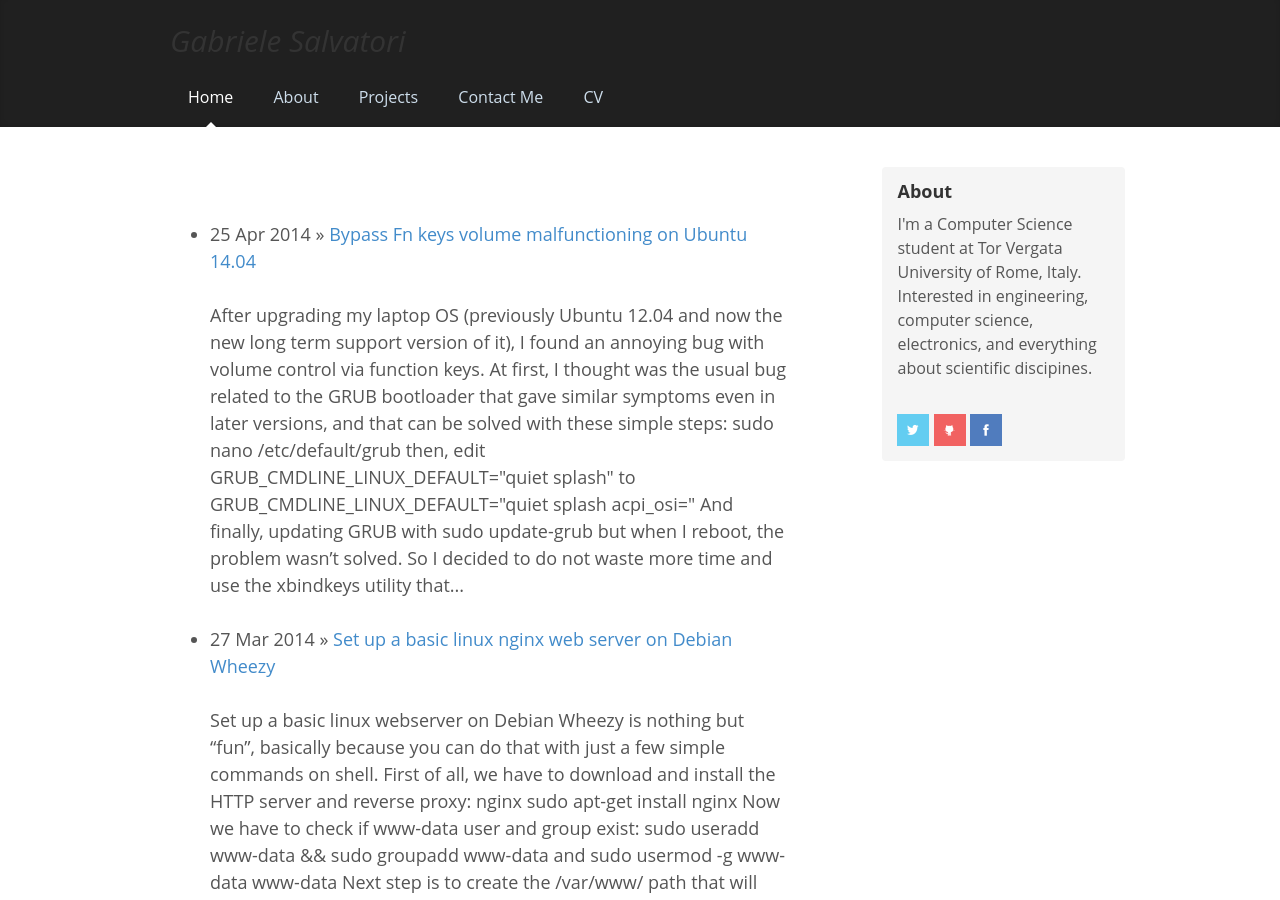
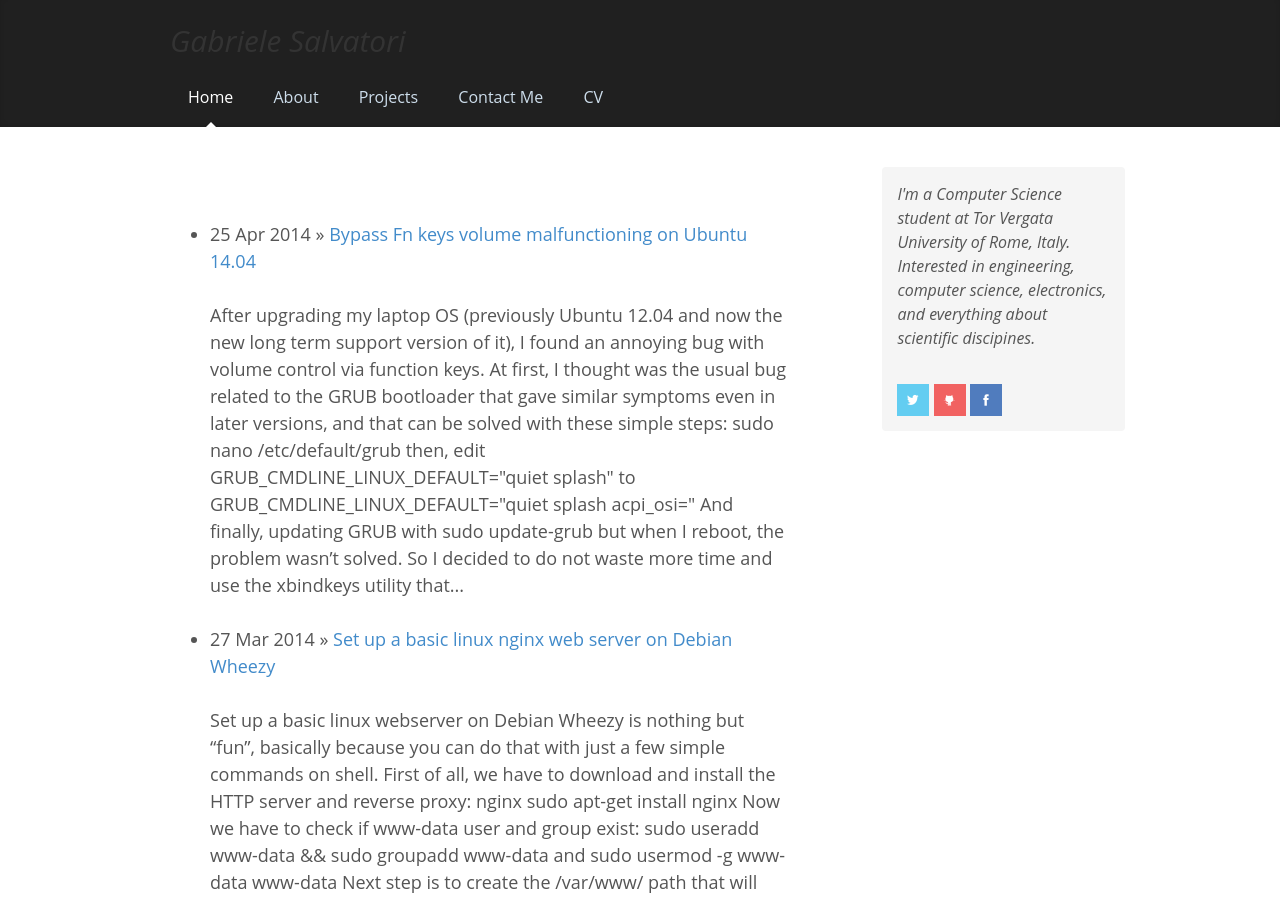
Before and after one commit to gsalvatori/salvatorigabriele.com, a Jekyll site: the page built from index.html, in a window 1280 px wide and 900 px high. Built offline with Jekyll 4.4.1, drawn with Linux system fonts in a browser that asks for light colours; nearby versions of some CDN libraries; library files that are not in the unit come from our copies; Markdown is read by kramdown in place of the engine named in the settings.

Commit message:
Update default.html

```diff
--- a/_layouts/default.html
+++ b/_layouts/default.html
@@ -60,8 +60,7 @@
 
         <div class="col-sm-3 col-sm-offset-1 blog-sidebar">
           <div class="sidebar-module sidebar-module-inset">
-            <h4><b>About</b></h4>
-            <p>I'm a Computer Science student at Tor Vergata University of Rome, Italy. Interested in engineering, computer science, electronics, and everything about scientific discipines.</p><br>
+            <p><i>I'm a Computer Science student at Tor Vergata University of Rome, Italy. Interested in engineering, computer science, electronics, and everything about scientific discipines.</i></p><br>
             <a href="" target="_blank"><img src="/images/twitter.png" border="0" width="32" height="32" /></a>
             <a href="" target="_blank"><img src="/images/Github.png" border="0" width="32" height="32" /></a>
             <a href="" target="_blank"><img src="/images/facebook.png" border="0" width="32" height="32" /></a>
```
